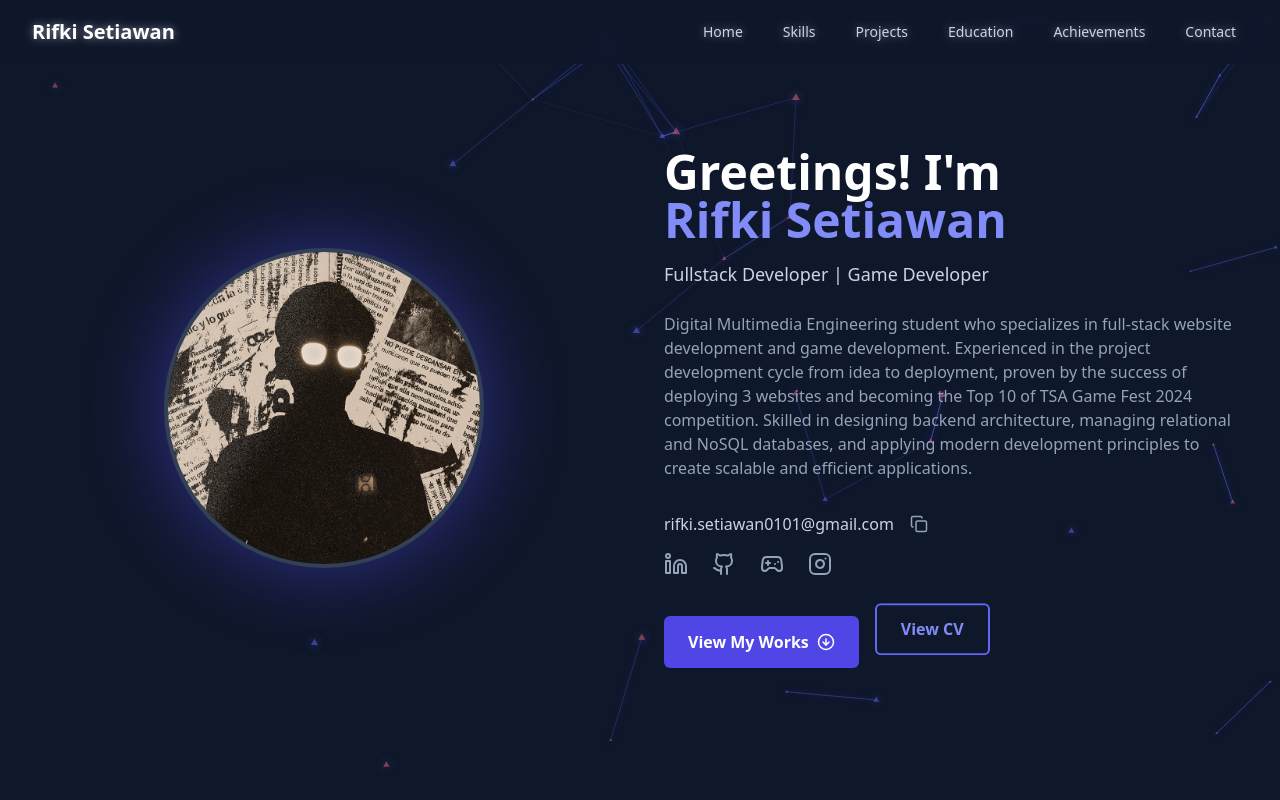
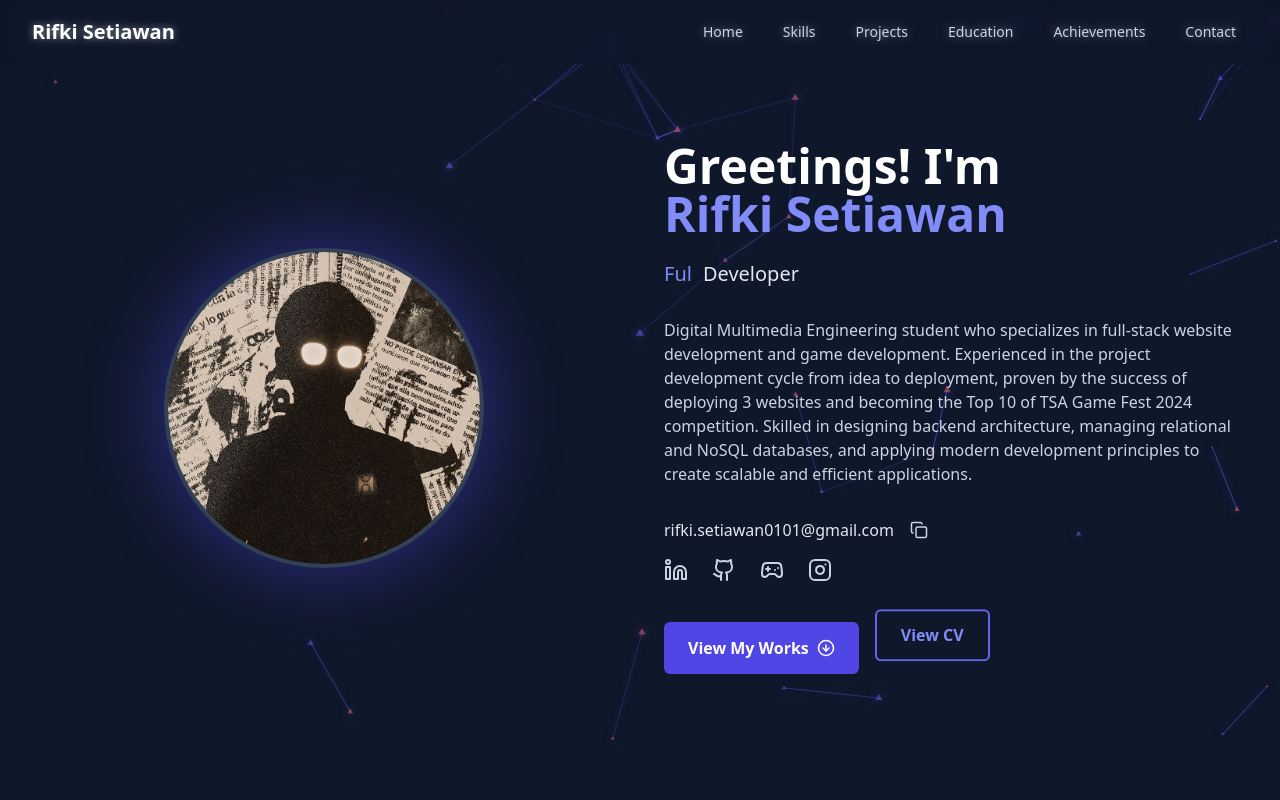
Before and after one commit to rifkisetiawan0101/My-Web-Portfolio, a React (Create React App) app in the folder frontend/: page / in a window 1280 px wide. Shown: the top 800 px of the page. Built offline with nearby package versions, Linux system fonts and the light colour scheme.

Commit message:
add typing text animation

```diff
--- a/frontend/package.json
+++ b/frontend/package.json
@@ -15,6 +15,7 @@
     "react": "^19.1.0",
     "react-dom": "^19.1.0",
     "react-scripts": "5.0.1",
+    "react-type-animation": "^3.2.0",
     "resend": "^4.6.0",
     "web-vitals": "^2.1.4"
   },
--- a/frontend/src/App.js
+++ b/frontend/src/App.js
@@ -7,8 +7,8 @@ import Educations from './components/Educations';
 import Achievements from './components/Achievements';
 import Contact from './components/Contact';
 import Footer from './components/Footer';
-import ParticleBackground from './components/ParticleBackground';
-import MouseTrail from './components/MouseTrail';
+import ParticleBackground from './lib/ParticleBackground';
+import MouseTrail from './lib/MouseTrail';
 
 function App() {
     useEffect(() => {
--- a/frontend/src/components/Home.js
+++ b/frontend/src/components/Home.js
@@ -1,6 +1,7 @@
 import React, { useState } from 'react';
 import { Copy, Linkedin, Github, Instagram, ArrowRight, Gamepad2, ArrowDown, ArrowDown01, ArrowDownCircle } from 'lucide-react';
 import { personalInfo } from '../data/data';
+import TypingText from '../lib/TypingText'
 
 const Home = () => {
     const [isCopied, setIsCopied] = useState(false);
@@ -26,20 +27,26 @@ const Home = () => {
                         <h1 className="text-4xl md:text-5xl font-bold text-white leading-tight">
                             Greetings! I'm <br /> <span className="text-indigo-400">{personalInfo.name}</span>
                         </h1>
-                        <p className="mt-4 text-lg text-slate-300 font-medium">{personalInfo.roles.join(' | ')}</p>
-                        <p className="mt-6 text-slate-400">{personalInfo.bio}</p>
+                        <div className="mt-4 text-lg md:text-xl text-slate-200 font-medium h-10 flex justify-center md:justify-start items-center gap-">
+                            <TypingText
+                                text={personalInfo.roles}
+                                className="text-lg md:text-xl text-indigo-400 font-medium"
+                            />
+                            <span>Developer</span>
+                        </div>
+                        <p className="mt-6 text-slate-300">{personalInfo.bio}</p>
                         <div className="mt-8 flex justify-center md:justify-start items-center gap-4">
-                            <span className="text-slate-300">{personalInfo.email}</span>
-                            <button onClick={copyEmail} className="relative text-slate-400 hover:text-white transition-colors">
+                            <span className="text-slate-200">{personalInfo.email}</span>
+                            <button onClick={copyEmail} className="relative text-slate-300 hover:text-white transition-colors">
                                 <Copy size={18} />
                                 {isCopied && (<span className="absolute -top-8 left-1/2 -translate-x-1/2 bg-slate-700 text-white text-xs px-2 py-1 rounded">Copied!</span>)}
                             </button>
                         </div>
                         <div className="mt-4 flex justify-center md:justify-start items-center gap-6">
-                            <a href={personalInfo.socials.linkedin} target="_blank" rel="noopener noreferrer" className="text-slate-400 hover:text-indigo-400 transition-colors"><Linkedin size={24} /></a>
-                            <a href={personalInfo.socials.github} target="_blank" rel="noopener noreferrer" className="text-slate-400 hover:text-indigo-400 transition-colors"><Github size={24} /></a>
-                            <a href={personalInfo.socials.itch} target="_blank" rel="noopener noreferrer" className="text-slate-400 hover:text-indigo-400 transition-colors"><Gamepad2 size={24} /></a>
-                            <a href={personalInfo.socials.instagram} target="_blank" rel="noopener noreferrer" className="text-slate-400 hover:text-indigo-400 transition-colors"><Instagram size={24} /></a>
+                            <a href={personalInfo.socials.linkedin} target="_blank" rel="noopener noreferrer" className="text-slate-300 hover:text-indigo-400 transition-colors"><Linkedin size={24} /></a>
+                            <a href={personalInfo.socials.github} target="_blank" rel="noopener noreferrer" className="text-slate-300 hover:text-indigo-400 transition-colors"><Github size={24} /></a>
+                            <a href={personalInfo.socials.itch} target="_blank" rel="noopener noreferrer" className="text-slate-300 hover:text-indigo-400 transition-colors"><Gamepad2 size={24} /></a>
+                            <a href={personalInfo.socials.instagram} target="_blank" rel="noopener noreferrer" className="text-slate-300 hover:text-indigo-400 transition-colors"><Instagram size={24} /></a>
                         </div>
                         <div className="mt-10 flex justify-center md:justify-start gap-4">
                             <a href="#projects" className="group bg-indigo-600 text-white font-semibold px-6 py-3 rounded-md hover:bg-indigo-500 transition-all transform hover:scale-105 inline-flex items-center gap-2">
--- a/frontend/src/components/Skills.js
+++ b/frontend/src/components/Skills.js
@@ -7,11 +7,11 @@ const Skills = () => {
     return (
         <Section id="skills" className="bg-slate-900/30">
             <SectionTitle title="My Tech Warehouse" subtitle="Technology I'm good at" />
-            <div className="flex flex-wrap justify-center gap-4 md:gap-6">
+            <div className="flex flex-wrap justify-center gap-4">
                 {skills.map((skill, index) => (
                     <div
                         key={index}
-                        className="w-36 h-24 flex flex-col items-center justify-center bg-slate-700/50 p-4 rounded-lg transition-transform hover:scale-110 hover:bg-slate-600/50"
+                        className="w-36 h-24 flex flex-col items-center justify-center bg-slate-700/50 rounded-lg transition-transform hover:scale-110 hover:bg-slate-600/50"
                     >
                         <img
                             src={skill.logo}
--- a/frontend/src/data/data.js
+++ b/frontend/src/data/data.js
@@ -3,7 +3,7 @@ import { Gamepad2, Code, BrainCircuit, Award, Star } from 'lucide-react';
 
 export const personalInfo = {
     name: "Rifki Setiawan",
-    roles: ["Fullstack Developer", "Game Developer"],
+    roles: ["Fullstack", 1500, "Game", 1500],
     bio: "Digital Multimedia Engineering student who specializes in full-stack website development and game development. Experienced in the project development cycle from idea to deployment, proven by the success of deploying 3 websites and becoming the Top 10 of TSA Game Fest 2024 competition. Skilled in designing backend architecture, managing relational and NoSQL databases, and applying modern development principles to create scalable and efficient applications.",
     email: "rifki.setiawan0101@gmail.com",
     cvLink: "https://drive.google.com/drive/folders/1nfHXCFGkdqJYGJe5yiUhc_whtMdLuIsx?usp=sharing",
--- /dev/null
+++ b/frontend/src/lib/TypingText.js
@@ -0,0 +1,22 @@
+import React from 'react';
+import { TypeAnimation } from 'react-type-animation';
+
+const TypingText = ({ text, className }) => {
+    // Kita perlu mengubah array string menjadi format yang dibutuhkan oleh TypeAnimation
+    // Contoh: ['Game Developer', 1500, 'Fullstack Developer', 1500]
+    const sequence = text.reduce((acc, role) => {
+        return [...acc, role, 2000];
+    }, []);
+
+    return (
+        <TypeAnimation
+            sequence={sequence}
+            wrapper="span"
+            speed={10} // Kecepatan mengetik
+            className={className}
+            repeat={Infinity}
+        />
+    );
+};
+
+export default TypingText;
```
Also changed, not shown: frontend/src/lib/MouseTrail.js (renamed from frontend/src/components/MouseTrail.js), frontend/src/lib/ParticleBackground.js (renamed from frontend/src/components/ParticleBackground.js), 1 other file (tests, documents, lock files or other folders).
